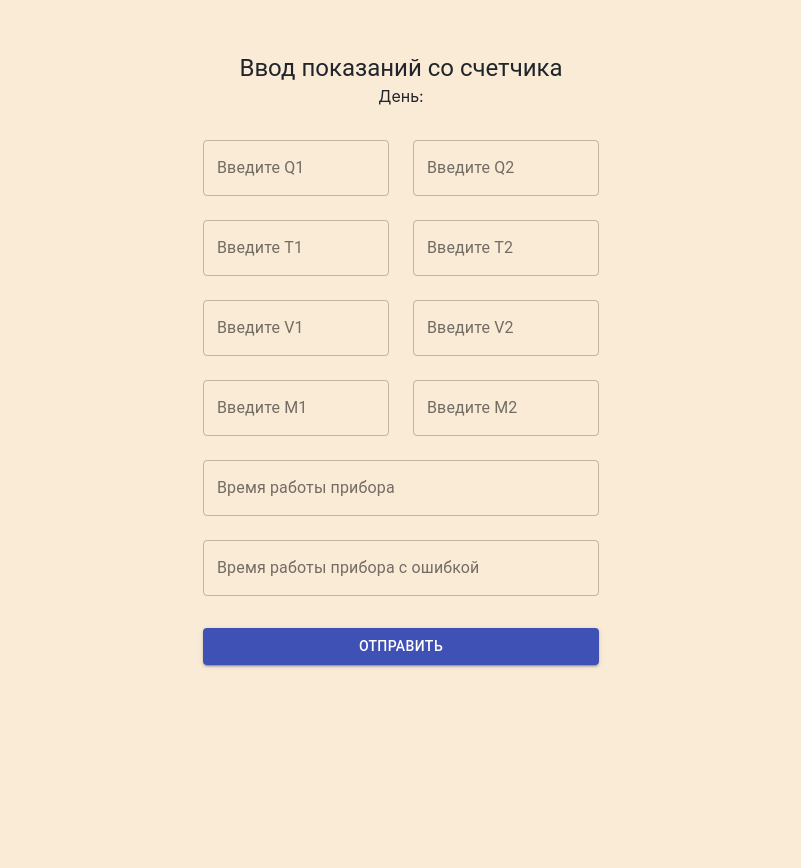
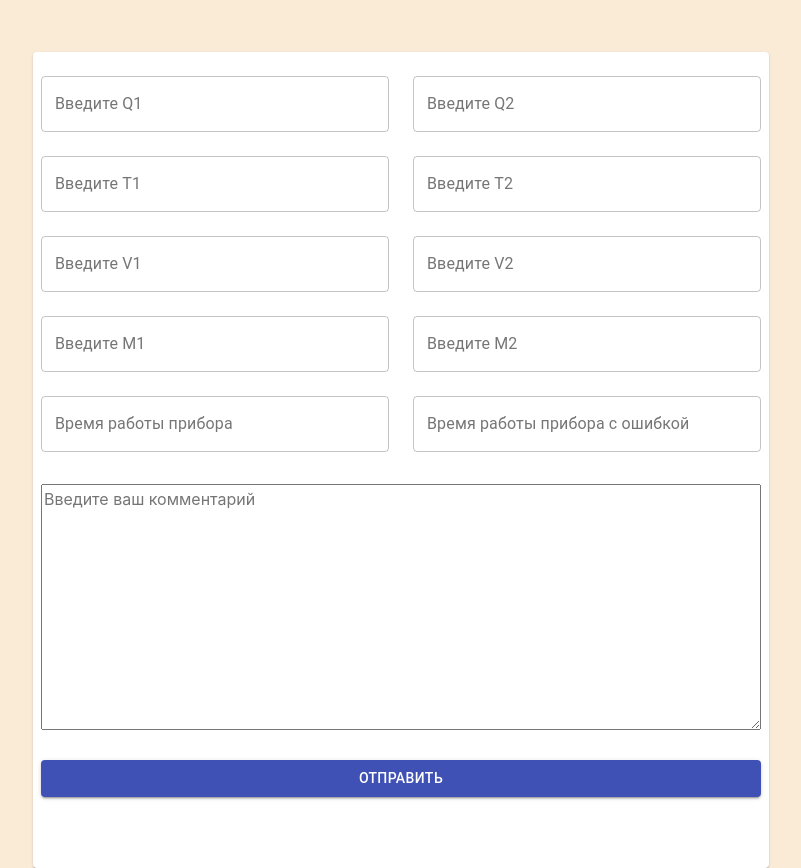
Before and after one commit to Konstantine899/calendar-development, a React app: page /form in a window 1280 px wide. Shown: the whole page, without its empty margins (239-1040 px from the left). Before the commit the page ends 800 px from the top, so only its background shows below. Built offline with nearby package versions, Linux system fonts and the light colour scheme.

Commit message:
click day 001

```diff
--- a/src/components/Calendar/CalendarGrid/CalendarGrid.js
+++ b/src/components/Calendar/CalendarGrid/CalendarGrid.js
@@ -2,6 +2,8 @@
 import moment from 'moment';
 import React, { useState } from 'react';
 import { useHistory } from 'react-router-dom';
+
+import { useData } from '../../../Context/Data.Context.js';
 
 import styled from 'styled-components';
 import './CalendarGrid.scss';
@@ -20,8 +22,9 @@ const CellWrapper = styled.div`
 const CurrentDay = styled('div')``;
 
 const CalendarGrid = ({ startDay, today }) => {
+  const { data, setValues } = useData();
   const history = useHistory();
-  const [type, setType] = useState('');
+
   const day = startDay.clone().subtract(1, 'day');
   const daysArray = [...Array(42)].map(() => day.add(1, 'day').clone());
   // window.daysArray = daysArray;
@@ -47,9 +50,11 @@ const CalendarGrid = ({ startDay, today }) => {
       </GridWrapper>
       <GridWrapper className="GridWrapper">
         {daysArray.map((dayItem, i) => {
-          const clickHandler = () => {
-            console.log(dayItem.format('DD.MM.YY'), i);
+          const clickHandler = (data) => {
+            const clickDate = dayItem.format('DD.MM.YY');
+            console.log(clickDate);
             history.push('/form');
+            setValues(data);
           };
 
           return (
--- a/src/components/Form/Form.js
+++ b/src/components/Form/Form.js
@@ -1,10 +1,16 @@
 import React from 'react';
 import { makeStyles } from '@material-ui/core';
+import Paper from '@material-ui/core/Paper';
 
 const useStyles = makeStyles((theme) => ({
   root: {
-    width: '100%',
-    // marginTop: theme.spacing(1),
+    display: 'flex',
+    flexWrap: 'wrap',
+    '& > *': {
+      margin: theme.spacing(1),
+      width: theme.spacing(90),
+      height: theme.spacing(100),
+    },
   },
 }));
 
@@ -12,8 +18,10 @@ export const Form = ({ children, ...props }) => {
   const styles = useStyles();
 
   return (
-    <form {...props} className={styles.root} noValidate>
-      {children}
-    </form>
+    <Paper className={styles.root}>
+      <form {...props} noValidate>
+        {children}
+      </form>
+    </Paper>
   );
 };
--- a/src/components/Form/Step1.js
+++ b/src/components/Form/Step1.js
@@ -1,15 +1,24 @@
 import React from 'react';
 import { useForm } from 'react-hook-form';
-import { Typography } from '@material-ui/core';
+
 import { FormContainer } from './FormContainer';
 import { Form } from './Form';
 import { Grid } from '@material-ui/core';
+import { TextareaAutosize } from '@material-ui/core';
+import { makeStyles } from '@material-ui/core';
 
 import { Input } from './Input';
+
 import { PrimaryButton } from './PrimaryButton.js';
-import { clickHandler } from '../Calendar/CalendarGrid';
+
+const useStyles = makeStyles((theme) => ({
+  root: {
+    width: theme.spacing(90),
+  },
+}));
 
 export const Step1 = () => {
+  const styles = useStyles();
   const { register, handleSubmit, errors } = useForm({
     mode: 'onBlur',
   });
@@ -20,10 +29,6 @@ export const Step1 = () => {
 
   return (
     <FormContainer>
-      <Typography component="h2" variant="h5">
-        Ввод показаний со счетчика
-      </Typography>
-      <p> День:{clickHandler}</p>
       <Form onSubmit={handleSubmit(onSubmit)}>
         <Grid container spacing={3}>
           <Grid item xs={6}>
@@ -54,6 +59,13 @@ export const Step1 = () => {
               type="number"
               label="Введите M1"
               name="M1"
+            />
+            <Input
+              ref={register}
+              id="WorkDevice"
+              type="number"
+              label="Время работы прибора"
+              name="WorkDevice"
             />
           </Grid>
 
@@ -86,23 +98,28 @@ export const Step1 = () => {
               label="Введите M2"
               name="M2"
             />
+            <Input
+              ref={register}
+              id="WorkDeviceError"
+              type="number"
+              label="Время работы прибора с ошибкой"
+              name="WorkDeviceError"
+            />
+          </Grid>
+
+          <Grid item xs={12}>
+            <TextareaAutosize
+              className={styles.root}
+              ref={register}
+              id="TextArea"
+              type="text"
+              placeholder="Введите ваш комментарий"
+              name="TextArea"
+              rowsMin={10}
+            />
           </Grid>
         </Grid>
 
-        <Input
-          ref={register}
-          id="WorkDevice"
-          type="number"
-          label="Время работы прибора"
-          name="WorkDevice"
-        />
-        <Input
-          ref={register}
-          id="WorkDeviceError"
-          type="number"
-          label="Время работы прибора с ошибкой"
-          name="WorkDeviceError"
-        />
         <PrimaryButton>Отправить</PrimaryButton>
       </Form>
     </FormContainer>
--- a/src/components/app/App.scss
+++ b/src/components/app/App.scss
@@ -39,6 +39,6 @@ body {
   // grid-template-columns: repeat(2, 1fr);
 }
 .container {
-  outline: 1px solid red;
+  // outline: 1px solid red;
   background-color: #faebd7;
 }
```
Also changed, not shown: src/components/Form/TextArea.js (added, +15 -0 lines), src/components/MainContainer.js (added, +27 -0 lines).
